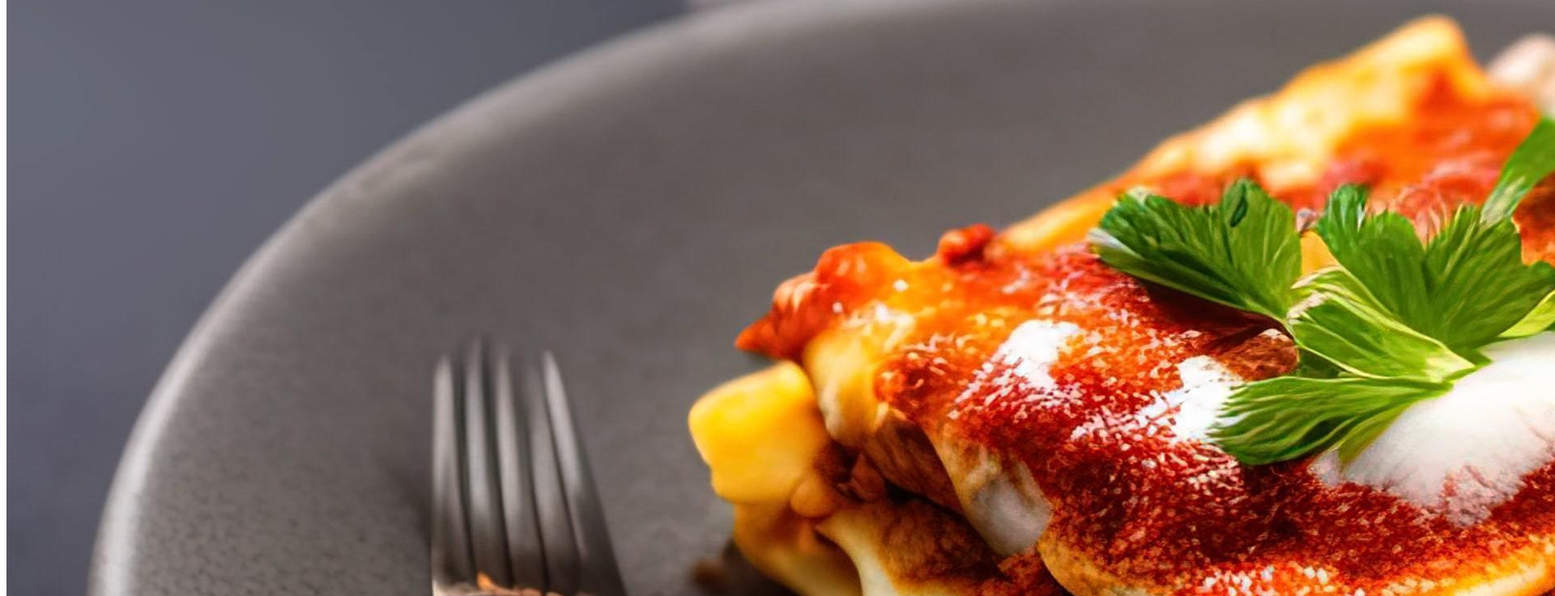
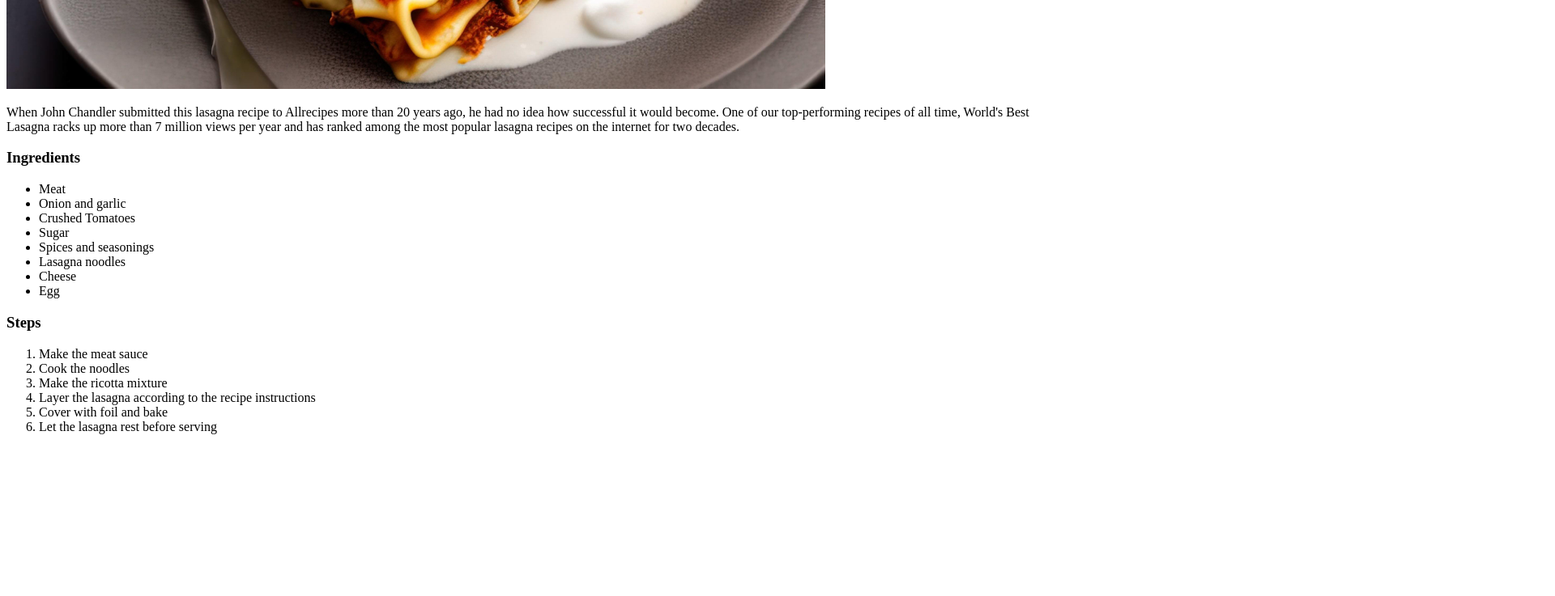
Before and after one commit to hassan-a2h/odin-recipes, a plain HTML site: page recipes/lasagna.html in a window 1280 px wide. Shown: the part 560-1297 px from the top of the page at 81% size, 1920 px wide, since content can reach past the window. After the commit the page ends 1113 px from the top, so only its background shows below. Drawn offline with Linux system fonts and the light colour scheme.

Commit message:
Improve the ratio of lasagna image. Add the entire recipes along with ingredients on Lasagna page.

```diff
--- a/recipes/lasagna.html
+++ b/recipes/lasagna.html
@@ -9,6 +9,35 @@
 
   <body>
     <h1> Lasagna Recipe </h1>
-    <img src="../images/lasagna.jpg" alt="A picture of lasagna">
+    <img src="../images/lasagna.jpg" alt="A picture of lasagna" width="80%">
+
+    <p> When John Chandler submitted this lasagna recipe to
+      Allrecipes more than 20 years ago, he had no idea how
+      successful it would become. One of our top-performing
+      recipes of all time, World's Best Lasagna racks up more
+      than 7 million views per year and has ranked among the most
+      popular lasagna recipes on the internet for two decades.</p>
+
+    <h3> Ingredients </h3>
+    <ul>
+      <li> Meat </li>
+      <li> Onion and garlic </li>
+      <li> Crushed Tomatoes </li>
+      <li> Sugar </li>
+      <li> Spices and seasonings </li>
+      <li> Lasagna noodles </li>
+      <li> Cheese </li>
+      <li> Egg </li>
+    </ul>
+
+    <h3> Steps </h3>
+    <ol>
+      <li> Make the meat sauce </li>
+      <li> Cook the noodles </li>
+      <li> Make the ricotta mixture </li>
+      <li> Layer the lasagna according to the recipe instructions </li>
+      <li> Cover with foil and bake </li>
+      <li> Let the lasagna rest before serving </li>
+    </ol>
   </body>
 </html>
```
